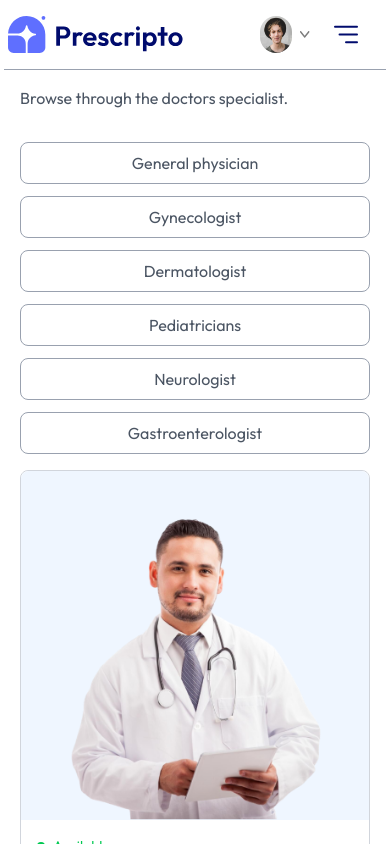
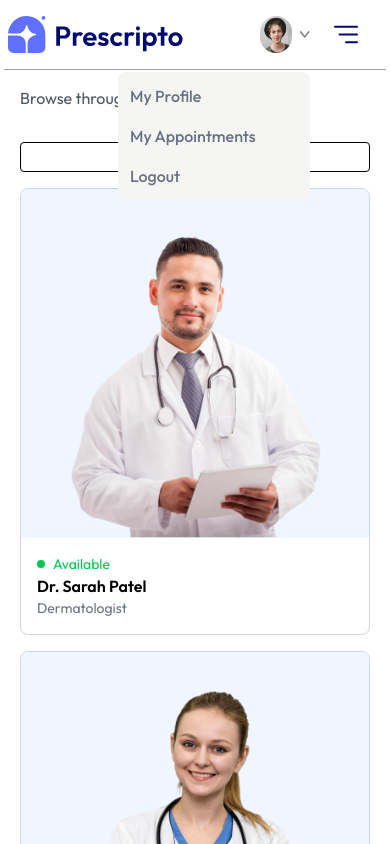
Before and after one commit to keyurpathar/GREEN_LIFE_FRONT_END, a React (Vite) app: page /doctors/Dermatologist in a window 390 px wide. Both pictures are taken after a click on the element 285 px from the left and 34 px from the top of the page. Shown: the top 844 px of the page. Built offline with nearby package versions, Linux system fonts and the light colour scheme.

Commit message:
frotend completed

```diff
--- a/src/components/Header.jsx
+++ b/src/components/Header.jsx
@@ -1,3 +1,4 @@
+
 import React, { useState } from 'react'
 import logo from '../assets/images/assets_frontend/logo.svg'
 import userProfileImg from '../assets/images/assets_frontend/profile_pic.png'
@@ -12,7 +13,7 @@ const Header = () => {
 
   const [showMenu, setshowMenu] = useState()
   const [token, settoken] = useState(true)
-
+  const [showDropdown, setShowDropdown] = useState(false)
   return (
     <div className='flex item-center py-4 px-1 justify-between text-sm border-b border-gray-400'>
       <img
@@ -23,82 +24,51 @@ const Header = () => {
       />
 
       <ul className='hidden md:flex md:gap-6 font-medium'>
-
-        <NavLink to={'/'}>
-          <li className='py-1'>Home</li>
-          <hr className='border-0 outline-0 bg-[#5F6FFF] h-0.5 w-3/5 m-auto hidden' />
-        </NavLink>
-
-        <NavLink to={'/doctors'}>
-          <li className='py-1'>All Doctors</li>
-          <hr className='border-0 outline-0 bg-[#5F6FFF] h-0.5 w-3/5 m-auto hidden' />
-        </NavLink>
-
-        <NavLink to={'/contact'}>
-          <li className='py-1'>Contact Us</li>
-          <hr className='border-0 outline-0 bg-[#5F6FFF] h-0.5 w-3/5 m-auto hidden' />
-        </NavLink>
-
-        <NavLink to={'/about'}>
-          <li className='py-1'>About Us</li>
-          <hr className='border-0 outline-0 bg-[#5F6FFF] h-0.5 w-3/5 m-auto hidden' />
-        </NavLink>
+        <NavLink to={'/'}><li className='py-1'>Home</li><hr className='border-0 outline-0 bg-[#5F6FFF] h-0.5 w-3/5 m-auto hidden' /></NavLink>
+        <NavLink to={'/doctors'}><li className='py-1'>All Doctors</li><hr className='border-0 outline-0 bg-[#5F6FFF] h-0.5 w-3/5 m-auto hidden' /></NavLink>
+        <NavLink to={'/contact'}><li className='py-1'>Contact Us</li><hr className='border-0 outline-0 bg-[#5F6FFF] h-0.5 w-3/5 m-auto hidden' /></NavLink>
+        <NavLink to={'/about'}><li className='py-1'>About Us</li><hr className='border-0 outline-0 bg-[#5F6FFF] h-0.5 w-3/5 m-auto hidden' /></NavLink>
       </ul>
 
       <div className='flex gap-6'>
         {
           token ?
+            <div className='flex gap-2 item-center cursor-pointer relative' onClick={() => setShowDropdown(!showDropdown)}>
+              <img src={userProfileImg} alt="" className='rounded-full w-8' />
+              <img src={dropdownicon} className='w-2.5' alt="" />
 
-            <div className='flex  gap-2 item-center cursor-pointer group relative'>
-
-              <img
-                src={userProfileImg}
-                alt=""
-                className='rounded-full w-8'
-              />
-              <img src={dropdownicon} className='w-2.5' alt="" />
-              <div className='absolute top-0 right-0 pt-14 text-base font-medium text-gray-500 hidden z-20 group-hover:block'>
-                <div className='min-w-48 bg-stone-100 rounded-lg flex flex-col gap-4 p-3'>
-                  <p className='hover:cursor-pointer hover:text-black' onClick={() => navigate('/myprofile')}>My Profile</p>
-                  <p className='hover:cursor-pointer hover:text-black' onClick={() => navigate('/myappointments')}>My Appointments</p>
-                  <p className='hover:cursor-pointer hover:text-black' onClick={() => settoken(false)}>Logout</p>
+              {showDropdown && (
+                <div className='absolute top-0 right-0 pt-14 text-base font-medium text-gray-500 z-20'>
+                  <div className='min-w-48 bg-stone-100 rounded-lg flex flex-col gap-4 p-3'>
+                    <p className='hover:cursor-pointer hover:text-black' onClick={() => { navigate('/myprofile'); setShowDropdown(false) }}>My Profile</p>
+                    <p className='hover:cursor-pointer hover:text-black' onClick={() => { navigate('/myappointments'); setShowDropdown(false) }}>My Appointments</p>
+                    <p className='hover:cursor-pointer hover:text-black' onClick={() => settoken(false)}>Logout</p>
+                  </div>
                 </div>
-              </div>
-
-
+              )}
             </div>
             :
-            <button
-              onClick={() => navigate('/register')}
-              className='bg-[#5F6FFF] text-white px-8 py-2 rounded-full font-light hidden md:block'
-            >
+            <button onClick={() => navigate('/register')} className='bg-[#5F6FFF] text-white px-8 py-2 rounded-full font-light hidden md:block'>
               Create Account
             </button>
         }
 
-        <img
-          onClick={() => setshowMenu(true)}
-          className='w-6 md:hidden'
-          src={menu}
-          alt="An menu icon" />
+        <img onClick={() => setshowMenu(true)} className='w-6 md:hidden' src={menu} alt="An menu icon" />
 
-        {/* mobile menu  */}
-
-        <div className={` ${showMenu ? 'fixed w-full' : 'h-0 w-0'}  md:hidden right-0 top-0 bottom-0 z-20 overflow-hidden bg-white transition-all duration-150`}>
+        {/* mobile menu */}
+        <div className={`${showMenu ? 'fixed w-full' : 'h-0 w-0'} md:hidden right-0 top-0 bottom-0 z-20 overflow-hidden bg-white transition-all duration-150`}>
           <div className='flex justify-between items-center px-5 py-6'>
             <img className='w-36' src={logo} alt="" />
-            <img className='w-7' onClick={(() => setshowMenu(false))} src={close} alt="" />
+            <img className='w-7' onClick={() => setshowMenu(false)} src={close} alt="" />
           </div>
           <ul className='flex flex-col items-center mt-5 gap-2 px-5 text-lg font-medium'>
-            <NavLink onClick={() => { setshowMenu(false) }} className='px-4 py-2 rounded inline-block' to={'/'}> <p className='px-4 py-2 rounded inline-block'>Home</p> </NavLink>
-            <NavLink onClick={() => { setshowMenu(false) }} className='px-4 py-2 rounded inline-block' to={'/doctors'}><p className='px-4 py-2 rounded inline-block'>All Doctors</p></NavLink>
-            <NavLink onClick={() => { setshowMenu(false) }} className='px-4 py-2 rounded inline-block' to={'/about'}><p className='px-4 py-2 rounded inline-block'>About</p></NavLink>
-            <NavLink onClick={() => { setshowMenu(false) }} className='px-4 py-2 rounded inline-block' to={'/contact'}><p className='px-4 py-2 rounded inline-block'>Contact</p></NavLink>
+            <NavLink onClick={() => setshowMenu(false)} className='px-4 py-2 rounded inline-block' to={'/'}><p className='px-4 py-2 rounded inline-block'>Home</p></NavLink>
+            <NavLink onClick={() => setshowMenu(false)} className='px-4 py-2 rounded inline-block' to={'/doctors'}><p className='px-4 py-2 rounded inline-block'>All Doctors</p></NavLink>
+            <NavLink onClick={() => setshowMenu(false)} className='px-4 py-2 rounded inline-block' to={'/about'}><p className='px-4 py-2 rounded inline-block'>About</p></NavLink>
+            <NavLink onClick={() => setshowMenu(false)} className='px-4 py-2 rounded inline-block' to={'/contact'}><p className='px-4 py-2 rounded inline-block'>Contact</p></NavLink>
           </ul>
         </div>
-
       </div>
-
     </div>
   )
 }
--- a/src/pages/Doctors.jsx
+++ b/src/pages/Doctors.jsx
@@ -12,6 +12,8 @@ const Doctors = () => {
   const { doctors } = useContext(AppContext)
 
   const [filter, setfilter] = useState([])
+
+  const [showFilter , setShoeFilter] = useState(false)
 
   const applyFilter = () => {
     if (speciality) {
@@ -34,7 +36,9 @@ const Doctors = () => {
 
       <div className='flex flex-col text-center md:flex-row gap-4 my-8'>
 
-        <div className='text-[#4B5563] flex flex-col gap-3'>
+        <button className={`py-1 px-3 border rounded text-sm transition-all md:hidden  ${showFilter ? 'bg-blue-700 text-white' : ''}`} onClick={() => setShoeFilter(prev => !prev)}>Filters</button>
+
+        <div className={`text-[#4B5563] flex flex-col gap-3 ${showFilter ? 'flex' : 'hidden sm:flex'}`}>
           <p onClick={() => { speciality === 'General physician' ? navigate('/doctors') : navigate('/doctors/General physician') }} className='border border-gray-400 rounded-lg px-8 py-2  transition-all duration-200 hover:bg-[#E2E5FF] cursor-pointer'>General physician</p>
 
           <p onClick={() => { speciality === 'Gynecologist' ? navigate('/doctors') : navigate('/doctors/Gynecologist') }} className='border border-gray-400 rounded-lg px-8 py-2  transition-all duration-200 hover:bg-[#E2E5FF] cursor-pointer'>Gynecologist</p>
```
